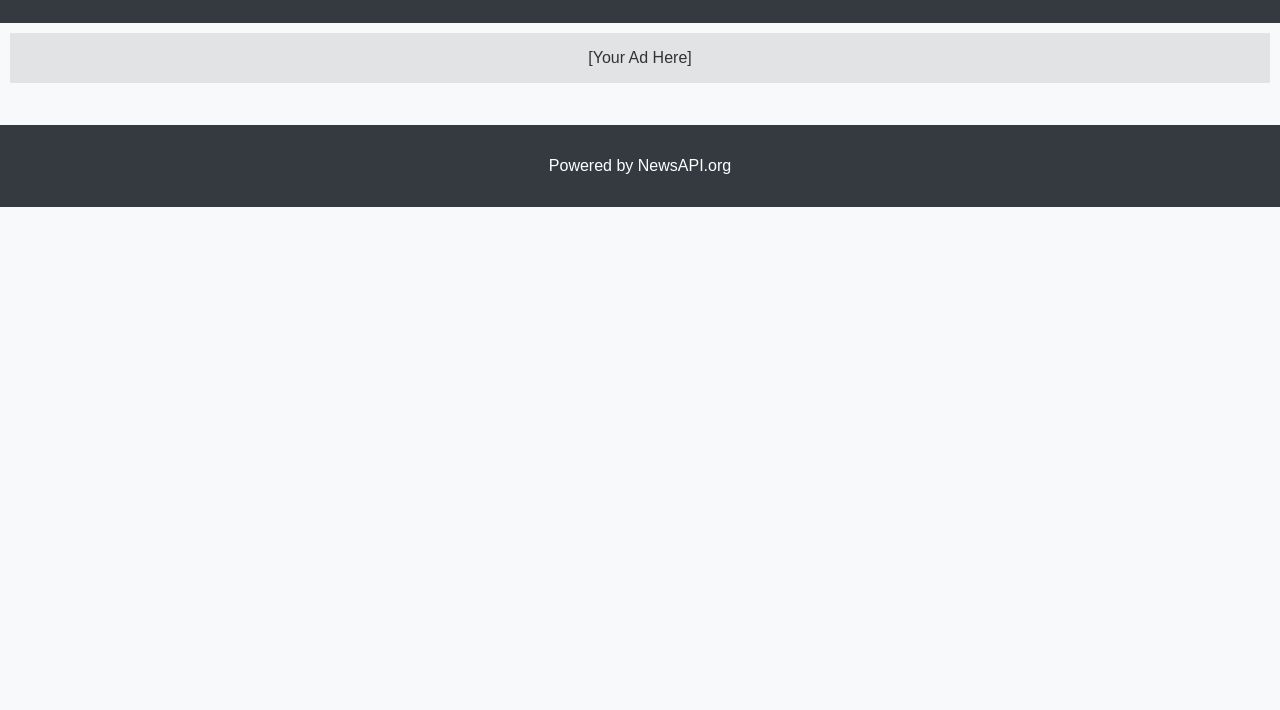
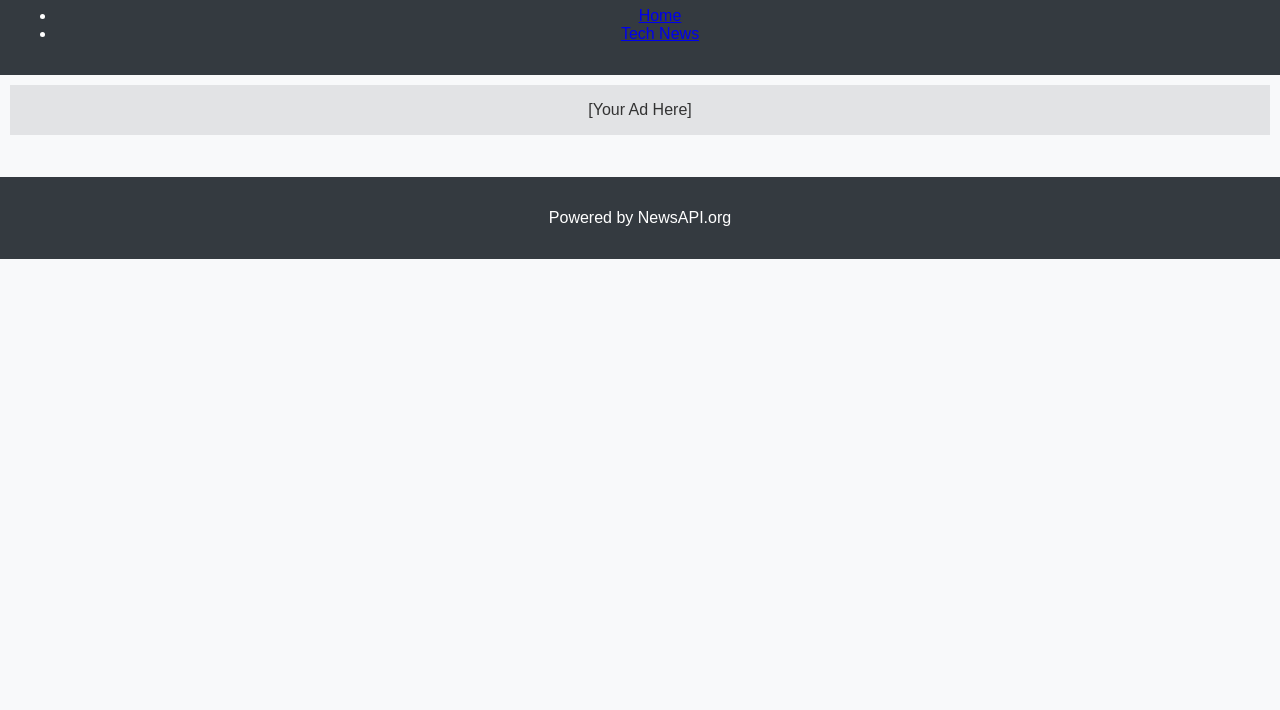
Before and after one commit to mo214/newsgig, a plain HTML site: page index.html in a window 1280 px wide. Shown: the part 90-800 px from the top of the page. Drawn offline with Linux system fonts and the light colour scheme; no server answers.

Commit message:
add tech news

```diff
--- a/index.html
+++ b/index.html
@@ -9,6 +9,12 @@
 <body>
   <header>
     <h1>📰 Live News Feed</h1>
+    <nav>
+      <ul class="menu">
+        <li><a href="index.html">Home</a></li>
+        <li><a href="tech.html">Tech News</a></li>
+      </ul>
+    </nav>
   </header>
 
   <!-- ✅ Ad space (replace with your AdSense code later) -->
```
